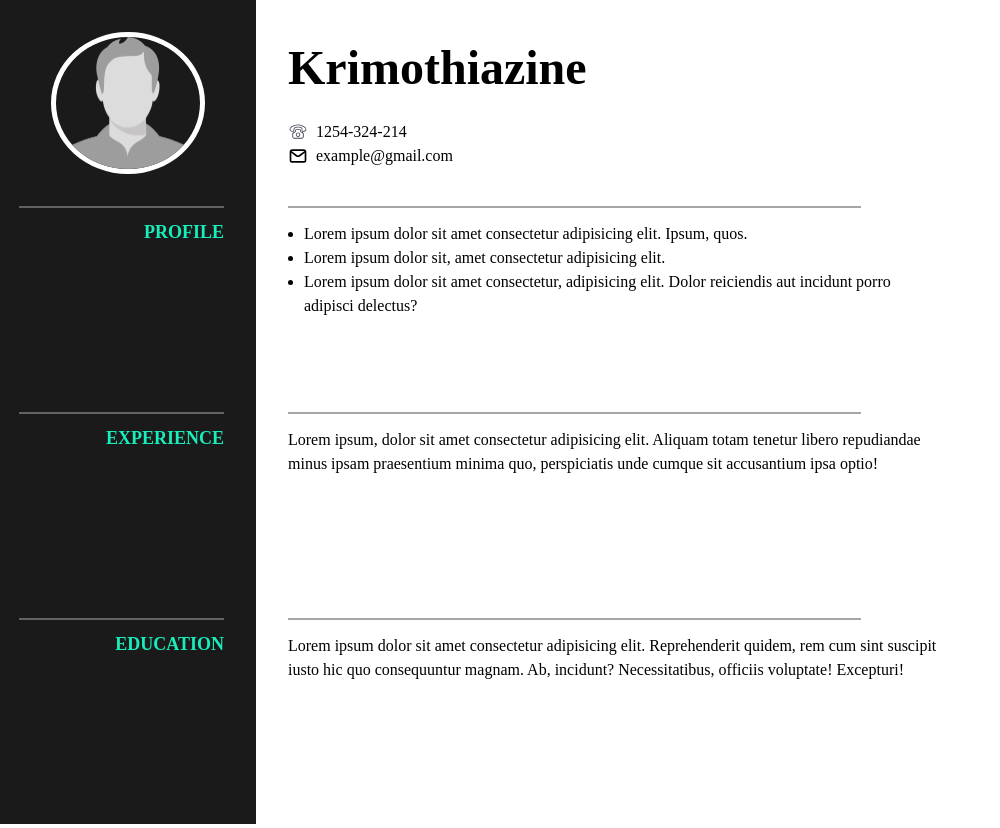
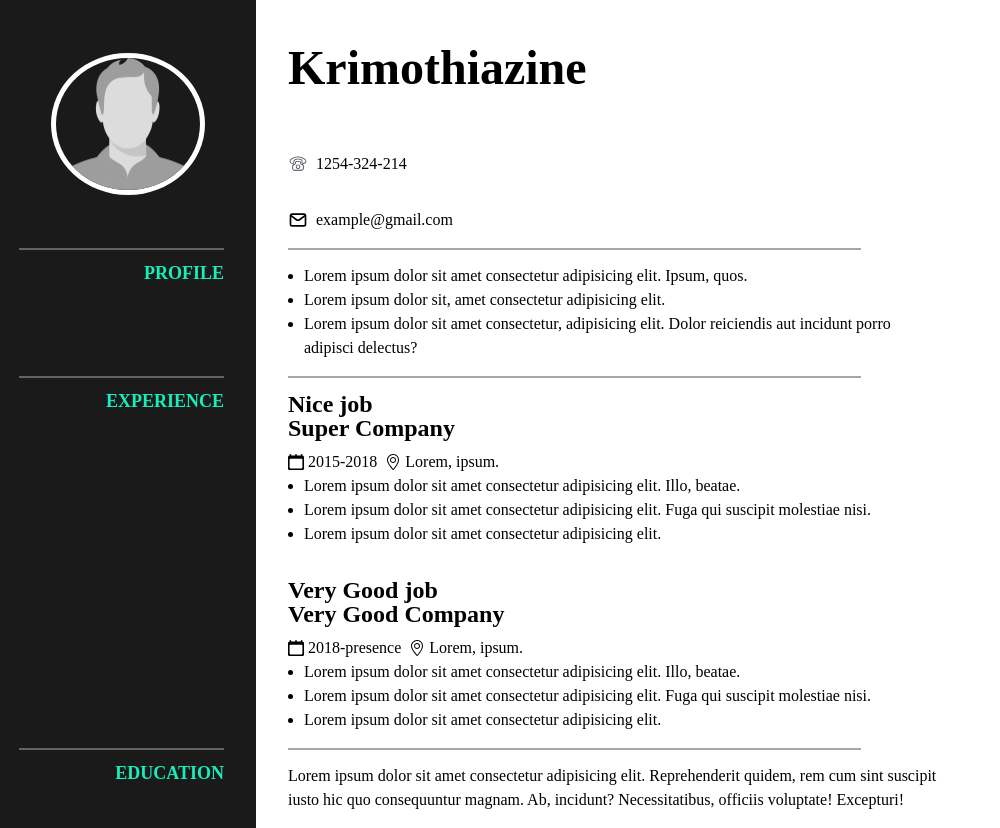
Before and after one commit to Abdelkrim-Saouchi/CV-app, a React (Create React App) app: page / in a window 1280 px wide. Shown: the whole page, without its empty margins (0-1000 px from the left). Built offline with nearby package versions, Linux system fonts and the light colour scheme; the HTML template or start-up script is replaced by a standard one.

Commit message:
Redisign Experience Component

```diff
--- a/src/App.css
+++ b/src/App.css
@@ -21,7 +21,7 @@
   min-height: 100vh;
   display: grid;
   grid-template-columns: 1fr 4fr;
-  grid-template-rows: repeat(4, 1fr);
+  grid-template-rows: repeat(4, auto);
 }
 
 .Photo,
@@ -61,6 +61,9 @@
   padding-block: var(--padding-block);
   position: relative;
   line-height: 1.5;
+  display: flex;
+  flex-direction: column;
+  gap: 32px;
 }
 
 .NavSection::before,
@@ -93,6 +96,28 @@ h1 {
   margin-right: 8px;
 }
 
-.Profile ul {
+.Profile ul,
+.Experience ul {
   margin-left: var(--list-left-margin);
 }
+
+.exp_info {
+  display: flex;
+  gap: 8px;
+}
+
+.period,
+.location {
+  display: flex;
+  align-items: center;
+}
+
+h2 {
+  line-height: 1;
+  margin-bottom: 10px;
+}
+
+.Experience img {
+  width: 16px;
+  margin-right: 4px;
+}
--- a/src/components/Experience.jsx
+++ b/src/components/Experience.jsx
@@ -1,12 +1,62 @@
 import React, { Component } from 'react';
-
+import timeIcon from '../calendar-1196-svgrepo-com.svg';
+import locationIcon from '../location-pin-svgrepo-com.svg';
 export default class Experience extends Component {
   render() {
     return (
       <div className="Experience">
-        Lorem ipsum, dolor sit amet consectetur adipisicing elit. Aliquam totam
-        tenetur libero repudiandae minus ipsam praesentium minima quo,
-        perspiciatis unde cumque sit accusantium ipsa optio!
+        <div className="exp one">
+          <h2>
+            <div className="job">Nice job</div>
+            <div className="company">Super Company</div>
+          </h2>
+          <div className="exp_info">
+            <div className="period">
+              <img src={timeIcon} alt="period icon" />
+              2015-2018
+            </div>
+            <div className="location">
+              <img src={locationIcon} alt="location icon" /> Lorem, ipsum.
+            </div>
+          </div>
+          <ul>
+            <li>
+              Lorem ipsum dolor sit amet consectetur adipisicing elit. Illo,
+              beatae.
+            </li>
+            <li>
+              Lorem ipsum dolor sit amet consectetur adipisicing elit. Fuga qui
+              suscipit molestiae nisi.
+            </li>
+            <li>Lorem ipsum dolor sit amet consectetur adipisicing elit.</li>
+          </ul>
+        </div>
+        <div className="exp two">
+          <h2>
+            <div className="job">Very Good job</div>
+            <div className="company">Very Good Company</div>
+          </h2>
+          <div className="exp_info">
+            <div className="period">
+              <img src={timeIcon} alt="period icon" />
+              2018-presence
+            </div>
+            <div className="location">
+              <img src={locationIcon} alt="location icon" /> Lorem, ipsum.
+            </div>
+          </div>
+          <ul>
+            <li>
+              Lorem ipsum dolor sit amet consectetur adipisicing elit. Illo,
+              beatae.
+            </li>
+            <li>
+              Lorem ipsum dolor sit amet consectetur adipisicing elit. Fuga qui
+              suscipit molestiae nisi.
+            </li>
+            <li>Lorem ipsum dolor sit amet consectetur adipisicing elit.</li>
+          </ul>
+        </div>
       </div>
     );
   }
```
Also changed, not shown: src/calendar-1196-svgrepo-com.svg (added), src/location-pin-svgrepo-com.svg (added).
